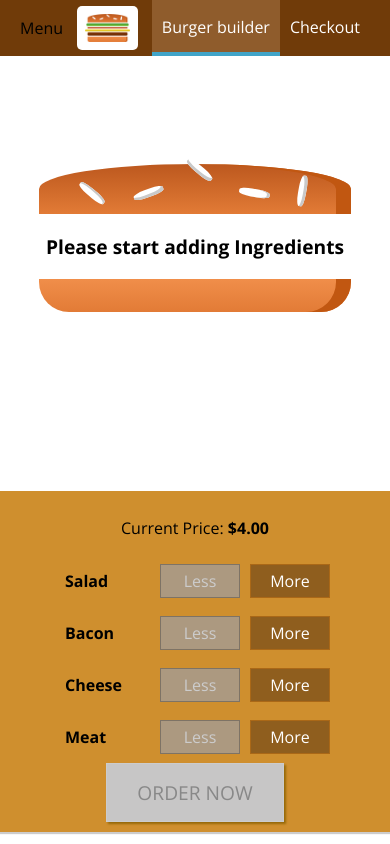
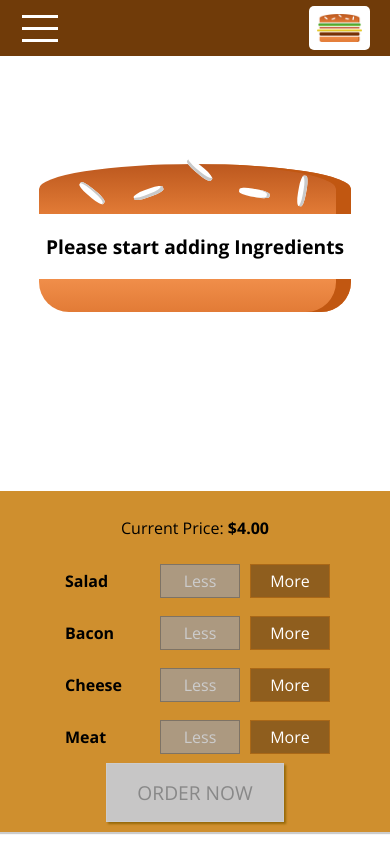
Before and after one commit to OmarHegazi94/React-Complete-Guide, a React (Create React App) app: page / in a window 390 px wide. Built offline with nearby package versions, Linux system fonts and the light colour scheme.

Commit message:
finished sidebar - toggle - backdrop

```diff
--- a/src/components/Layout/Layout.jsx
+++ b/src/components/Layout/Layout.jsx
@@ -1,15 +1,41 @@
-import React from "react";
+import React, {Component} from "react";
+import classes from "./Layout.module.css";
+
+import SideDrawer from "../Navigation/SideDrawer/SideDrawer.jsx";
 import Aux from "../../hoc/Auxiliraly";
 import Toolbar from "../Navigation/Toolbar/Toolbar.jsx";
-import classes from "./Layout.module.css";
 
-function Layout(props) {
-  return (
-    <Aux>
-      <Toolbar />
-      <main className={classes.Content}>{props.children}</main>
-    </Aux>
-  );
+class Layout extends Component {
+  state = {
+    showSideDrawer: false,
+  };
+
+  sideDrawerClosedHandler = () => {
+    this.setState({showSideDrawer: false});
+  };
+
+  toggleSidebarHandler = () => {
+    let x = window.innerWidth;
+    if (x <= 500) {
+      this.setState((prevState) => {
+        return {
+          showSideDrawer: !prevState.showSideDrawer,
+        };
+      });
+    } else {
+      return;
+    }
+  };
+
+  render() {
+    return (
+      <Aux>
+        <Toolbar toggleSidebar={this.toggleSidebarHandler} />
+        <SideDrawer open={this.state.showSideDrawer} closed={this.sideDrawerClosedHandler} />
+        <main className={classes.Content}>{this.props.children}</main>
+      </Aux>
+    );
+  }
 }
 
 export default Layout;
--- a/src/components/Logo/Logo.jsx
+++ b/src/components/Logo/Logo.jsx
@@ -4,7 +4,7 @@
 
 function Logo(props) {
   return (
-    <div className={classes.Logo}>
+    <div className={classes.Logo} style={{height: props.height}}>
       <img src={burgerLogo} alt="logo" />
     </div>
   );
--- a/src/components/Logo/Logo.module.css
+++ b/src/components/Logo/Logo.module.css
@@ -1,7 +1,7 @@
 .Logo {
   background-color: white;
   padding: 8px;
-  height: 80%;
+  height: 100%;
   box-sizing: border-box;
   border-radius: 5px;
 }
--- a/src/components/Navigation/NavigationItems/NavigationItem/NavigationItem.module.css
+++ b/src/components/Navigation/NavigationItems/NavigationItem/NavigationItem.module.css
@@ -1,19 +1,38 @@
+.NavigationItem {
+  margin: 10px 0;
+  box-sizing: border-box;
+  display: block;
+  width: 100%;
+}
+
+.NavigationItem a {
+  color: #8f5c2c;
+  text-decoration: none;
+  width: 100%;
+  box-sizing: border-box;
+  display: block;
+}
+
+.NavigationItem a:hover,
+.NavigationItem a:active,
+.NavigationItem a.active {
+  color: #40a4c8;
+}
+
+@media (min-width: 500px) {
   .NavigationItem {
     margin: 0;
-  box-sizing: border-box;
     display: flex;
     height: 100%;
+    width: auto;
     align-items: center;
   }
 
   .NavigationItem a {
     color: white;
-  text-decoration: none;
     height: 100%;
     padding: 16px 10px;
     border-bottom: 4px solid transparent;
-  box-sizing: border-box;
-  display: block;
   }
 
   .NavigationItem a:hover,
@@ -23,3 +42,4 @@
     border-bottom: 4px solid #40a4c8;
     color: white;
   }
+}
--- a/src/components/Navigation/NavigationItems/NavigationItems.module.css
+++ b/src/components/Navigation/NavigationItems/NavigationItems.module.css
@@ -3,6 +3,13 @@
   padding: 0;
   list-style: none;
   display: flex;
+  flex-direction: column;
   align-items: center;
   height: 100%;
 }
+
+@media (min-width: 500px) {
+  .NavigationItems {
+    flex-direction: row;
+  }
+}
--- /dev/null
+++ b/src/components/Navigation/SideDrawer/SideDrawer.jsx
@@ -0,0 +1,31 @@
+import React from "react";
+import classes from "./SideDrawer.module.css";
+
+import Logo from "../../Logo/Logo.jsx";
+import NavigationItems from "../NavigationItems/NavigationItems.jsx";
+
+import Backdrop from "../../UI/Backdrop/Backdrop.jsx";
+
+const SideDrawer = (props) => {
+  let attachedClasses = [classes.SideDrawer, classes.Close];
+
+  if (props.open) {
+    attachedClasses = [classes.SideDrawer, classes.Open];
+  }
+
+  return (
+    <>
+      <Backdrop show={props.open} closeModal={props.closed} />
+      <div className={attachedClasses.join(" ")}>
+        <div className={classes.Logo}>
+          <Logo />
+        </div>
+        <nav>
+          <NavigationItems />
+        </nav>
+      </div>
+    </>
+  );
+};
+
+export default SideDrawer;
--- /dev/null
+++ b/src/components/Navigation/SideDrawer/SideDrawer.module.css
@@ -0,0 +1,32 @@
+.SideDrawer {
+  position: fixed;
+  width: 280px;
+  max-width: 70%;
+  height: 100%;
+  left: 0;
+  top: 0;
+  z-index: 200;
+  background-color: white;
+  padding: 32px 16px;
+  box-sizing: border-box;
+  transition: transform 0.3s ease-out;
+}
+
+@media (min-width: 500px) {
+  .SideDrawer {
+    display: none;
+  }
+}
+
+.Open {
+  transform: translateX(0);
+}
+
+.Close {
+  transform: translateX(-100%);
+}
+
+.Logo {
+  height: 11%;
+  margin-bottom: 32px;
+}
--- a/src/components/Navigation/Toolbar/Toolbar.jsx
+++ b/src/components/Navigation/Toolbar/Toolbar.jsx
@@ -6,9 +6,15 @@
 const Toolbar = (props) => {
   return (
     <header className={classes.Toolbar}>
-      <div>Menu</div>
-      <Logo />
-      <nav>
+      <div className={classes.DrawerToggle} onClick={props.toggleSidebar}>
+        <div></div>
+        <div></div>
+        <div></div>
+      </div>
+      <div className={classes.Logo}>
+        <Logo />
+      </div>
+      <nav className={classes.DesktopOnly}>
         <NavigationItems />
       </nav>
     </header>
--- a/src/components/Navigation/Toolbar/Toolbar.module.css
+++ b/src/components/Navigation/Toolbar/Toolbar.module.css
@@ -16,3 +16,37 @@
 .Toolbar nav {
   height: 100%;
 }
+
+.Logo {
+  height: 80%;
+}
+
+@media (max-width: 499px) {
+  .DesktopOnly {
+    display: none;
+  }
+}
+
+.DrawerToggle {
+  width: 40px;
+  height: 100%;
+  display: flex;
+  flex-flow: column;
+  justify-content: space-around;
+  align-items: center;
+  padding: 10px 0;
+  box-sizing: border-box;
+  cursor: pointer;
+}
+
+.DrawerToggle div {
+  width: 90%;
+  height: 3px;
+  background-color: white;
+}
+
+@media (min-width: 500px) {
+  .DrawerToggle {
+    display: none;
+  }
+}
```
Lines whose indentation alone changed are shown as unchanged.
